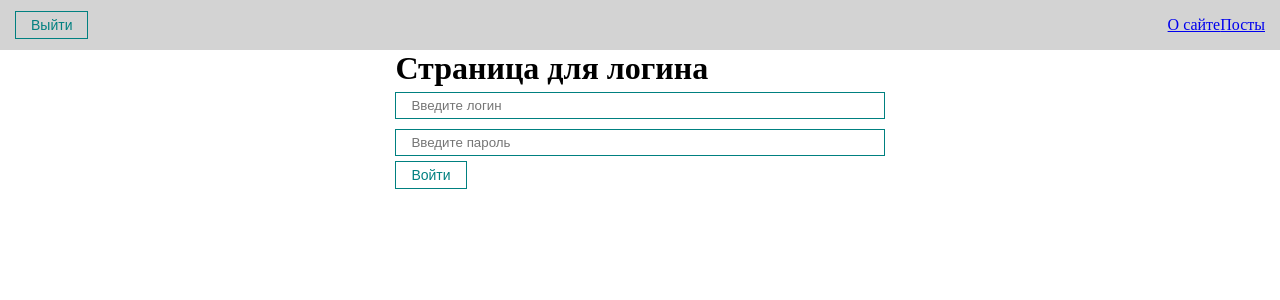
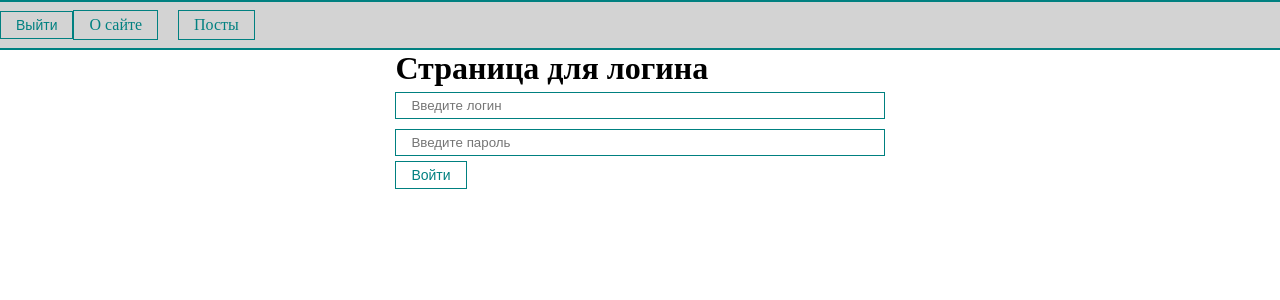
Before and after one commit to 4elovekov/reactjs, a React (Create React App) app: page /login in a window 1280 px wide. Shown: the top 300 px of the page. Built offline with nearby package versions, Linux system fonts and the light colour scheme.

Commit message:
fix: styles

```diff
--- a/src/components/UI/Navbar/Navbar.jsx
+++ b/src/components/UI/Navbar/Navbar.jsx
@@ -13,6 +13,7 @@ const Navbar = () => {
 
     return (
         <div className="navbar">
+            <div className="navbar__container">
                 <MyButton onClick={logout}>
                     Выйти
                 </MyButton>
@@ -21,6 +22,7 @@ const Navbar = () => {
                     <Link to="/posts">Посты</Link>
                 </div>
             </div>
+        </div>
     );
 };
 
--- a/src/styles/App.css
+++ b/src/styles/App.css
@@ -11,7 +11,7 @@
 }
 
 .App {
-    width: 800px;
+    max-width: 80vw;
 }
 
 .post {
@@ -64,10 +64,30 @@
     width: 100vw;
     display: flex;
     align-items: center;
-    padding: 0 15px;
+    padding: 0;
     background: lightgray;
+    border-bottom: 2px solid teal;
+    border-top: 2px solid teal;
+
+}
+
+.navbar__container {
+    max-width: 80vw;
+    display: flex;
+    align-items: center;
+    justify-content: space-between;
+
 }
 
 .navbar__links {
-    margin-left: auto;
+    max-width: 25vw;
+    display: flex;
+    gap: 20px;
 }
+
+.navbar__links a {
+    text-decoration: none;
+    color: teal;
+    border: 1px solid teal;
+    padding: 5px 15px;
+}
```
Lines whose indentation alone changed are shown as unchanged.
